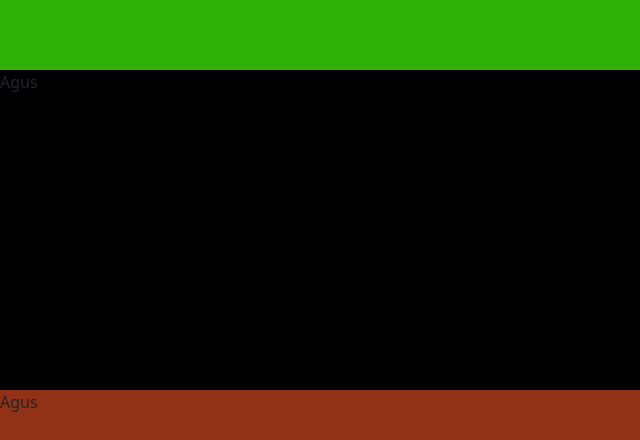
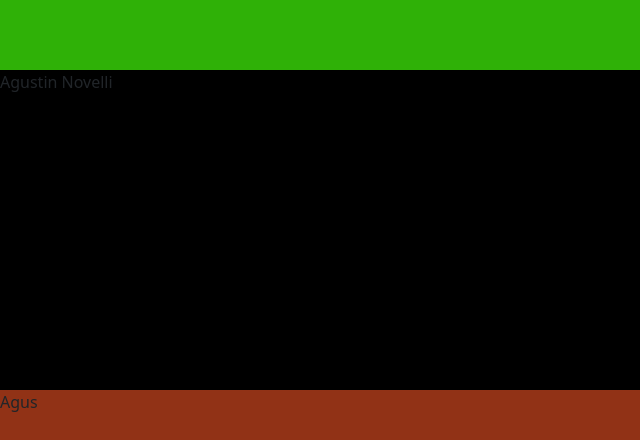
Before and after one commit to javierFernandezF/Proyecto, a plain HTML site: page index.html in a window 1280 px wide. Shown: the part 1370-1810 px from the top of the page, 0-640 px from the left. Drawn offline with nearby package versions, Linux system fonts and the light colour scheme.

Commit message:
un cambio random

```diff
--- a/index.html
+++ b/index.html
@@ -21,7 +21,7 @@
       <div class="oportunidades">Javi</div>
     </main>
     <div class="noticias">Nico</div>
-    <div class="contacto">Agus</div>
+    <div class="contacto">Agustin Novelli</div>
     <footer>Agus</footer>
     <script
       src="https://cdn.jsdelivr.net/npm/bootstrap@5.2.0/dist/js/bootstrap.bundle.min.js"
```
